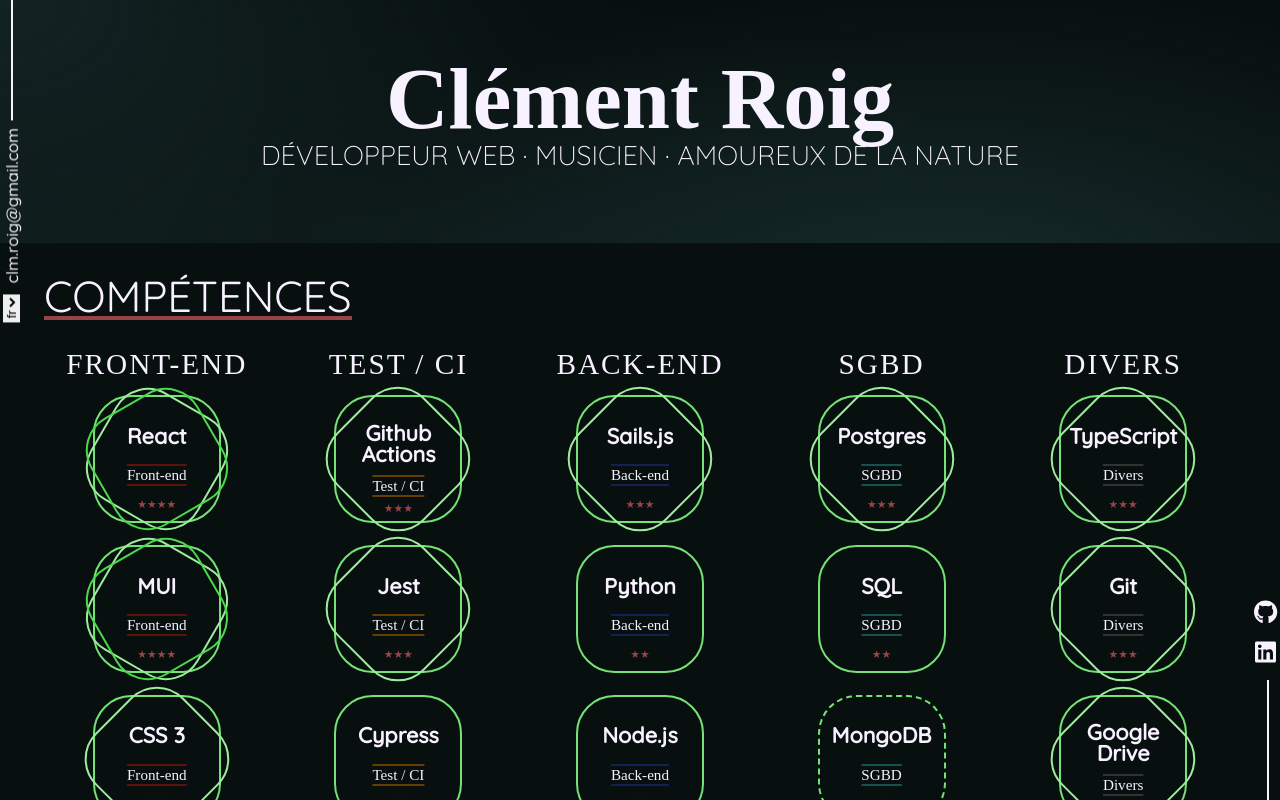
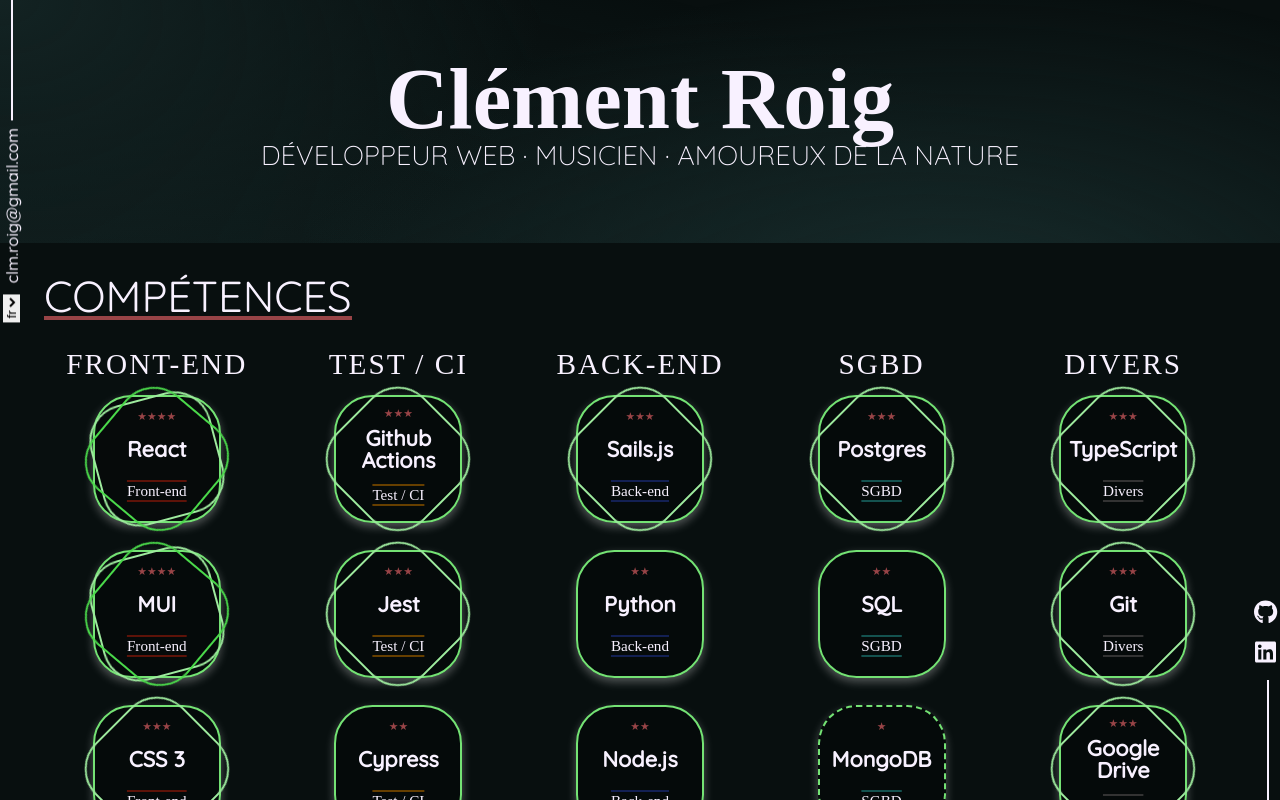
Before and after one commit to Clm-Roig/clm-roig.github.io, a Vue app: page / in a window 1280 px wide. Shown: the top 800 px of the page. Built offline with nearby package versions, Linux system fonts and the light colour scheme; a web font is replaced by a local one.

Commit message:
improve skills ui

```diff
--- a/src/assets/styles/components/skill-item-borders.scss
+++ b/src/assets/styles/components/skill-item-borders.scss
@@ -47,17 +47,28 @@ $border-4-before-deg: 30deg;
     transform: rotate(-360deg + $border-4-after-deg);
   }
 }
+.border-3::before {
+  animation: rotating-3-before 10s linear infinite;
+}
+
+.border-4::before {
+  animation: rotating-4-before 8s linear infinite;
+}
+
+.border-4::after {
+  animation: rotating-4-after 9s linear infinite;
+}
 
 .skill:hover.border-3::before {
-  animation: rotating-3-before 2s linear infinite;
+  animation-duration: 3s;
 }
 
 .skill:hover.border-4::before {
-  animation: rotating-4-before 2s linear infinite;
+  animation-duration: 3s;
 }
 
 .skill:hover.border-4::after {
-  animation: rotating-4-after 2s linear infinite;
+  animation-duration: 3s;
 }
 
 .border-1,
@@ -90,4 +101,5 @@ $border-4-before-deg: 30deg;
 .border-4::after {
   transform: rotate($border-4-after-deg);
   border-color: $primary-color-dark;
+  z-index: 0; /* put the "after" border behind everything: it must not cover the skill text */
 }
--- a/src/components/SkillItem.vue
+++ b/src/components/SkillItem.vue
@@ -8,6 +8,10 @@ defineProps<{
 
 <template>
   <li class="skill" :class="'border-' + skill.level">
+    <div class="skill__level">
+      <!-- eslint-disable-next-line vue/valid-v-for vue/no-unused-vars -->
+      <span v-for="x in skill.level" :key="skill.level">★</span>
+    </div>
     <h3 class="skill__h3">{{ skill.name }}</h3>
     <p
       class="skill__category"
@@ -15,10 +19,6 @@ defineProps<{
     >
       {{ $t(skill.category.name) }}
     </p>
-    <div class="skill__level">
-      <!-- eslint-disable-next-line vue/valid-v-for vue/no-unused-vars -->
-      <span v-for="x in skill.level" :key="skill.level">★</span>
-    </div>
   </li>
 </template>
 
@@ -27,11 +27,13 @@ defineProps<{
 
 .skill {
   align-items: center;
+  background: rgba(0, 0, 0, 0.3);
+  box-shadow: 0 4px 10px rgba(255, 255, 255, 0.3);
   color: $white;
   display: flex;
   flex-direction: column;
   justify-content: space-around;
-  padding: 4px;
+  padding: 8px;
   width: 5.9rem;
   height: 5.9rem;
   transition: all 0.5s;
@@ -48,9 +50,8 @@ defineProps<{
   &__h3 {
     font-size: 1rem;
     line-height: 1rem;
-    margin-bottom: 8px;
-    margin-top: 20px;
     text-align: center;
+    z-index: 1;
     @media screen and (max-width: 600px) {
       font-size: 0.85rem;
     }
@@ -65,17 +66,27 @@ defineProps<{
     padding: 0.05rem;
     text-decoration: underline overline 2px;
     text-underline-offset: 4px;
+    z-index: 1;
   }
 
   &__level {
     font-size: 0.5rem;
+    line-height: 0.5em;
     color: $secondary-color;
+    z-index: 1;
+  }
+  &:hover {
+    background: rgba($primary-color, 0.7);
+    box-shadow: 0 4px 30px rgba(255, 255, 255, 0.5);
+    color: $black;
+    scale: 1.15;
+  }
+
+  &:hover::after {
+    background: rgba($primary-color, 0.3);
+  }
+  &:hover::before {
+    background: rgba($primary-color, 0.5);
   }
 }
-
-.skill:hover {
-  background: $primary-color;
-  color: $black;
-  scale: 1.15;
-}
 </style>
--- a/src/components/SkillList.vue
+++ b/src/components/SkillList.vue
@@ -77,7 +77,7 @@ $second-breakpoint: 620px;
     display: flex;
     flex-wrap: wrap;
     justify-content: center;
-    gap: 1rem;
+    gap: 1.25rem;
     padding-left: 0;
     @media screen and (max-width: $breakpoint) {
       flex-direction: row;
```
